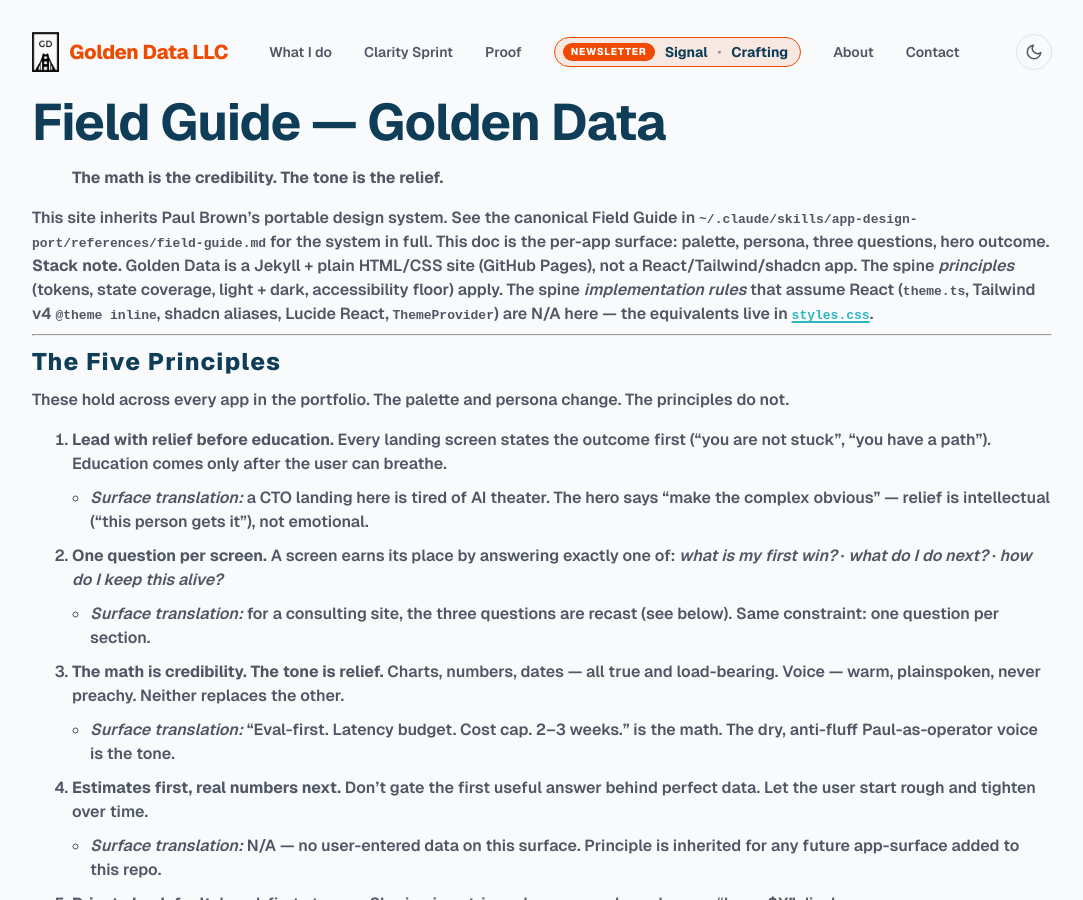
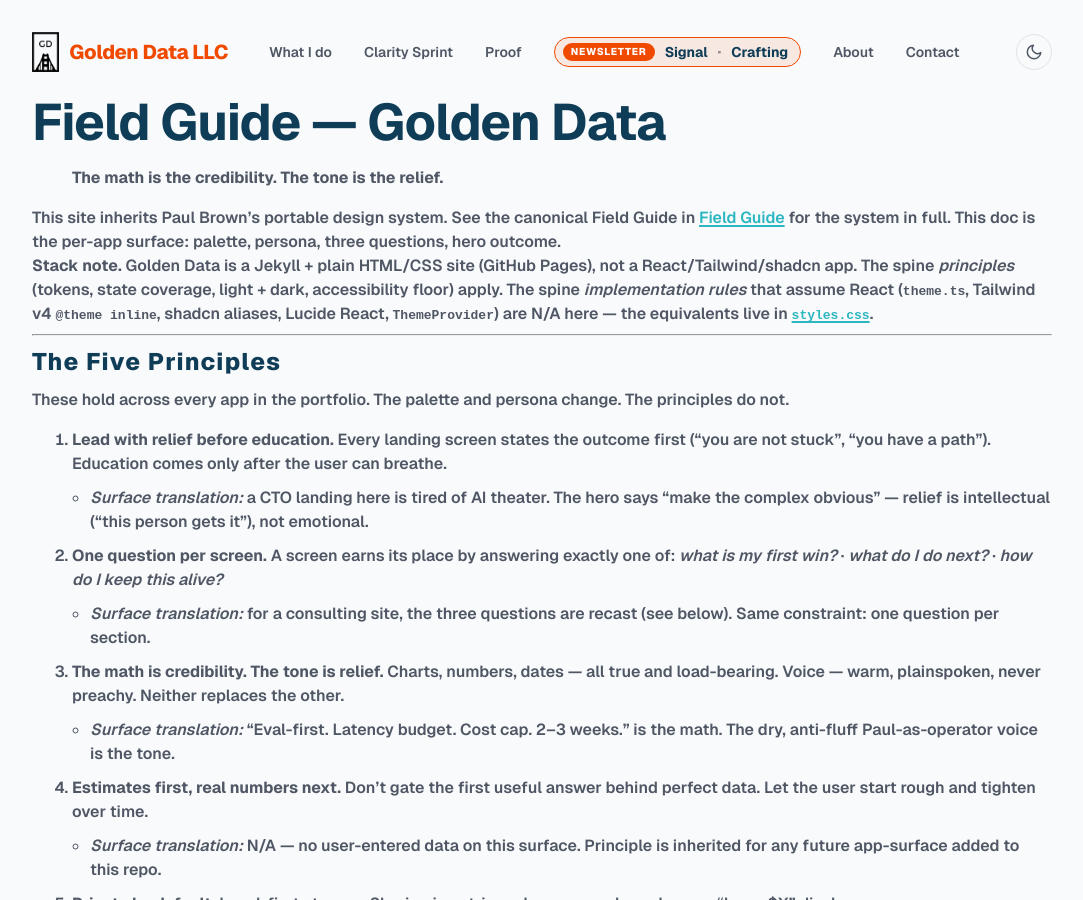
Before and after one commit to browningtons/golden-data, a Jekyll site: the page built from DESIGN.md, in a window 1280 px wide and 900 px high. Shown: the whole window, without its empty margins (98-1181 px from the left). Built offline with Jekyll 4.4.1, drawn with Linux system fonts in a browser that asks for light colours; our own code applies the rules of GitHub Pages for plain Markdown files; some of the changed text lies outside the part shown.

Commit message:
Point DESIGN.md links to the field-guide repo on GitHub
The canonical Field Guide is now publicly hosted at
github.com/browningtons/field-guide. Swap the local-path references
for clickable GitHub URLs.

Co-Authored-By: Claude Opus 4.7 <noreply@anthropic.com>

```diff
--- a/DESIGN.md
+++ b/DESIGN.md
@@ -2,7 +2,7 @@
 
 > **The math is the credibility. The tone is the relief.**
 
-This site inherits Paul Brown's portable design system. See the canonical Field Guide in `~/.claude/skills/app-design-port/references/field-guide.md` for the system in full. This doc is the per-app surface: palette, persona, three questions, hero outcome.
+This site inherits Paul Brown's portable design system. See the canonical Field Guide in [Field Guide](https://github.com/browningtons/field-guide/blob/main/field-guide.md) for the system in full. This doc is the per-app surface: palette, persona, three questions, hero outcome.
 
 **Stack note.** Golden Data is a Jekyll + plain HTML/CSS site (GitHub Pages), not a React/Tailwind/shadcn app. The spine *principles* (tokens, state coverage, light + dark, accessibility floor) apply. The spine *implementation rules* that assume React (`theme.ts`, Tailwind v4 `@theme inline`, shadcn aliases, Lucide React, `ThemeProvider`) are N/A here — the equivalents live in [`styles.css`](styles.css).
 
@@ -131,7 +131,7 @@ The site's voice (this doc) and the newsletter voices coexist by audience: site
 
 ## Spine Rules (inherited)
 
-The following come from the canonical Field Guide and are not relitigated here. See `~/.claude/skills/app-design-port/references/field-guide.md` for the full text:
+The following come from the canonical Field Guide and are not relitigated here. See [Field Guide](https://github.com/browningtons/field-guide/blob/main/field-guide.md) for the full text:
 
 - **Spacing.** Multiples of 4 or 8. No nested cards.
 - **State coverage.** Buttons define 5 states (default, hover, active, disabled, focus); inputs define 5 (default, hover, focus, disabled, error). Focus rings always visible. ✅ _Shipped Tier 3 — see [`styles.css`](styles.css)._
```
